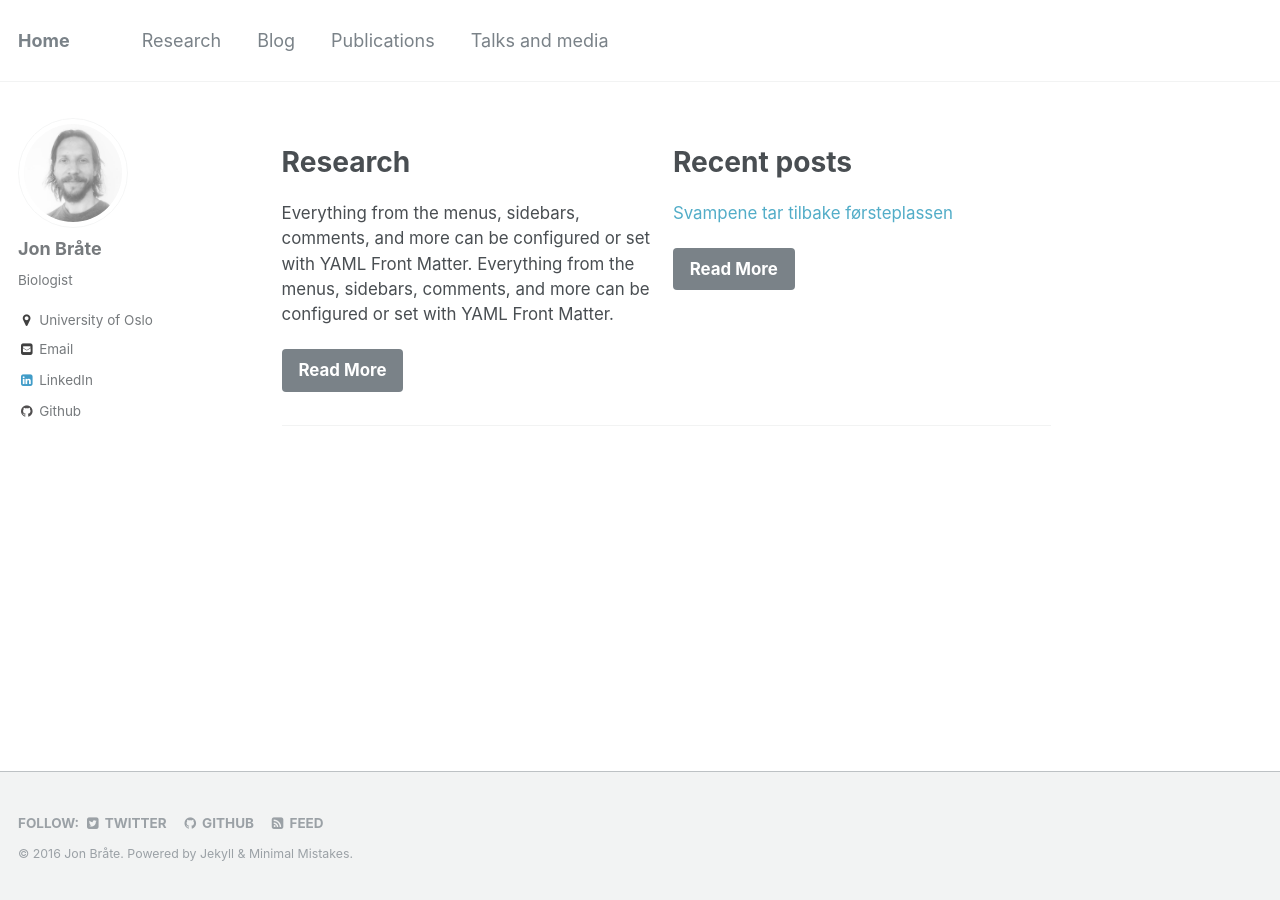
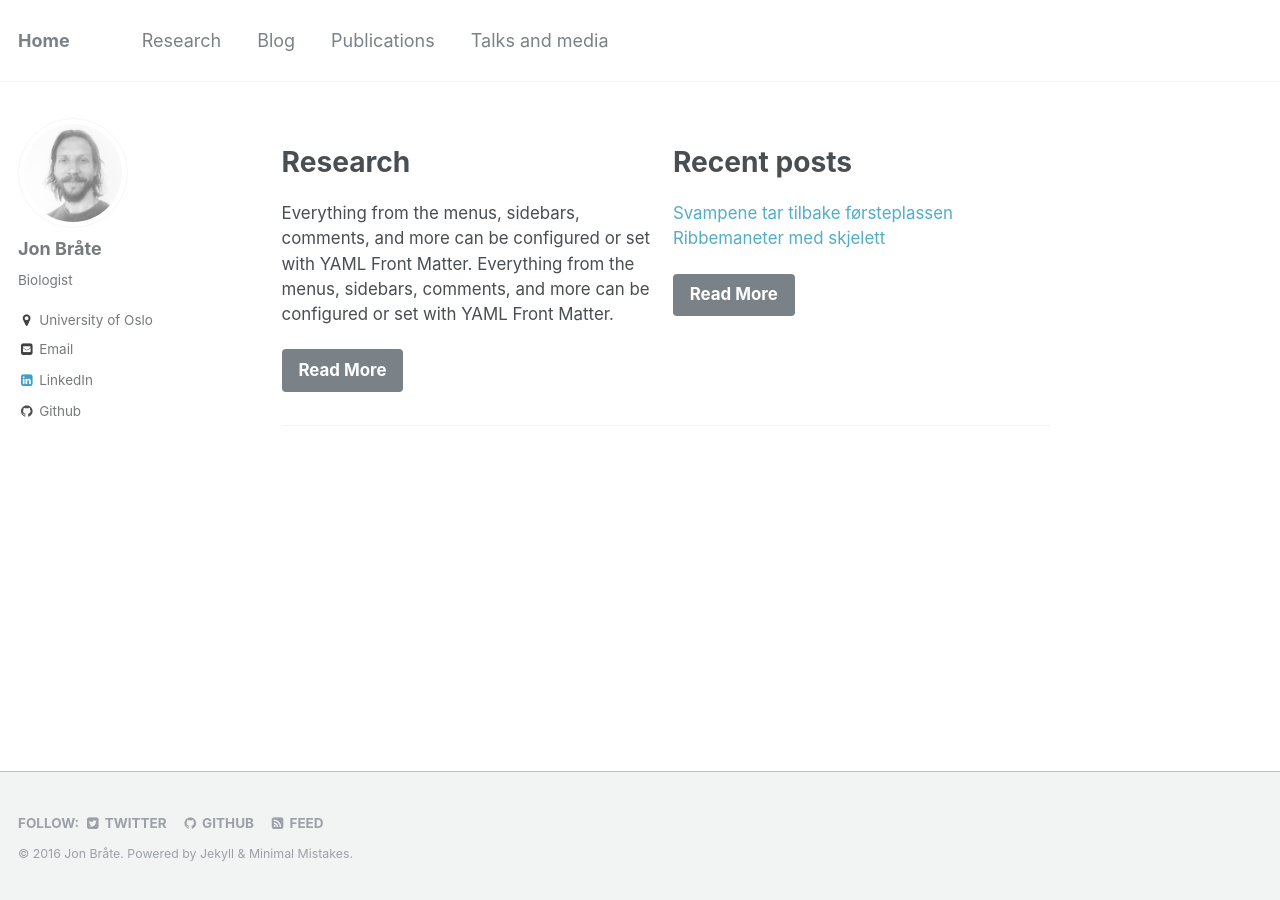
Before and after one commit to pjpaulpj/jonbra.github.io, a Jekyll site: the page built from index.md, in a window 1280 px wide. Built offline with Jekyll 4.4.1, drawn with Linux system fonts in a browser that asks for light colours.

Commit message:
added one more blog link in excerpt

```diff
--- a/index.md
+++ b/index.md
@@ -8,7 +8,8 @@ feature_row:
     url: "/research/"
     btn_label: "Read More"
   - title: "Recent posts"
-    excerpt: "[Svampene tar tilbake førsteplassen](https://github.com/jonbra/jonbra.github.io/blob/master/_posts/2016-01-06-svampene-tar-tilbake-f%C3%B8rsteplassen.md)"
+    excerpt: "[Svampene tar tilbake førsteplassen](https://jonbra.github.io/blog/svampene-tar-tilbake-f%C3%B8rsteplassen/)
+    [Ribbemaneter med skjelett](https://jonbra.github.io/blog/ribbemaneter-med-skjelett/)"
     url: "/blog/"
     btn_label: "Read More"
 ---
```
